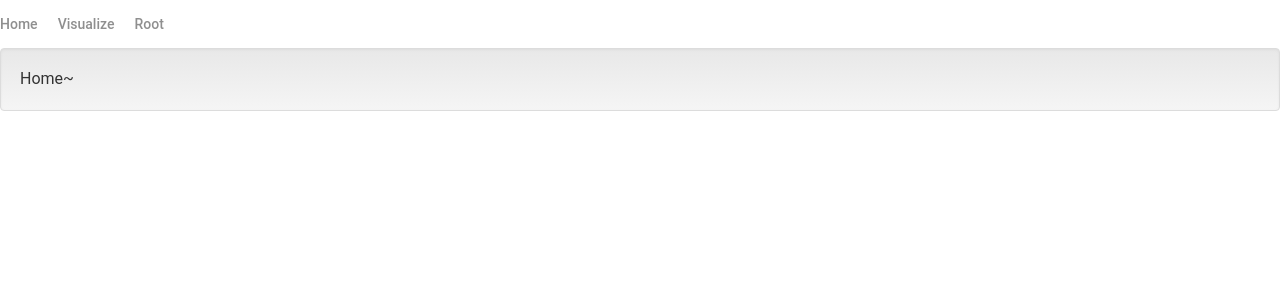
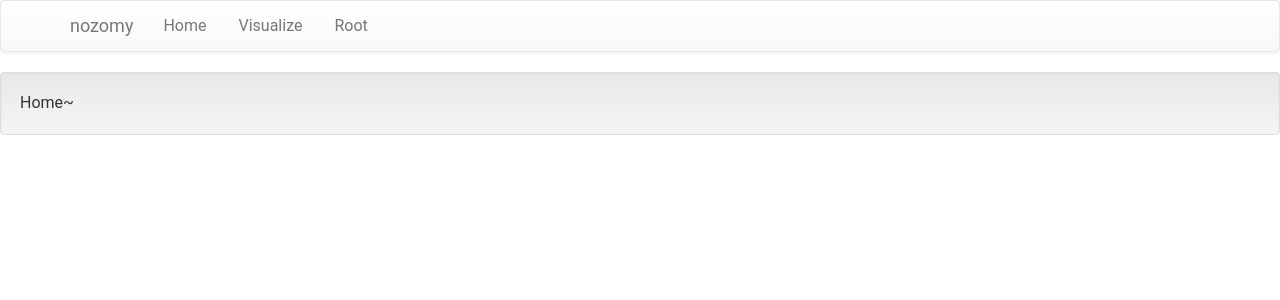
Before and after one commit to jasonyz500/nozomy-client-react, a React (Create React App) app: page / in a window 1280 px wide. Shown: the top 300 px of the page. Built offline with nearby package versions, Linux system fonts and the light colour scheme; no server answers.

Commit message:
use bootstrap for navbar

```diff
--- a/src/components/App.js
+++ b/src/components/App.js
@@ -1,10 +1,10 @@
 import React from 'react'
-import Navbar from './navbar/navbar'
+import Navigation from './navigation/navigation'
 import Main from './main'
 
 const App = () => (
   <div>
-    <Navbar />
+    <Navigation />
     <Main />
   </div>
 )
--- a/src/components/home.js
+++ b/src/components/home/index.js
@@ -1,6 +1,6 @@
 import React, { Component } from 'react';
 import { connect } from 'react-redux';
-import { fetchWeek } from '../actions';
+import { fetchWeek } from '../../actions';
 
 import moment from 'moment';
 
--- a/src/components/main.js
+++ b/src/components/main.js
@@ -1,8 +1,8 @@
 import React from 'react'
 import { Switch, Route } from 'react-router-dom'
-import Home from './home'
-import Visualize from './visualize'
-import Root from './root';
+import Home from './home/'
+import Visualize from './visualize/'
+import Root from './root/';
 
 const Main = () => (
   <main>
--- a/src/components/navbar/navbar.css
+++ /dev/null
@@ -1,22 +0,0 @@
-:host {
-  border: 0 solid #e1e1e1;
-  border-bottom-width: 1px;
-  display: block;
-  height: 48px;
-  padding: 0 16px;
-}
-
-nav a {
-  color: #8f8f8f;
-  font-size: 14px;
-  font-weight: 500;
-  line-height: 48px;
-  margin-right: 20px;
-  text-decoration: none;
-  vertical-align: middle;
-  cursor: pointer;
-}
-
-nav a.router-link-active {
-  color: #106cc8;
-}
--- a/src/components/navbar/navbar.js
+++ /dev/null
@@ -1,16 +0,0 @@
-import React from 'react'
-import { Link } from 'react-router-dom'
-
-import './navbar.css';
-
-const Navbar = () => (
-  <header>
-    <nav>
-      <Link to='/'>Home</Link>
-      <Link to='/visualize'>Visualize</Link>
-      <Link to='/root'>Root</Link>
-    </nav>
-  </header>
-)
-
-export default Navbar
--- /dev/null
+++ b/src/components/navigation/navigation.js
@@ -0,0 +1,22 @@
+import React from 'react'
+import { Link } from 'react-router-dom'
+import { Navbar, Nav, NavItem } from 'react-bootstrap';
+
+// import './navigation.css';
+
+const Navigation = () => (
+  <Navbar>
+    <Navbar.Header>
+      <Navbar.Brand>
+        <Link to='/'>nozomy</Link>
+      </Navbar.Brand>
+    </Navbar.Header>
+    <Nav bsStyle="pills">
+      <NavItem href='/'>Home</NavItem>
+      <NavItem href='/visualize'>Visualize</NavItem>
+      <NavItem href='/root'>Root</NavItem>
+    </Nav>
+  </Navbar>
+)
+
+export default Navigation
```
Also changed, not shown: src/components/root/index.js (renamed from src/components/root.js), src/components/root/logo.svg (renamed from src/components/logo.svg), src/components/root/root.css (renamed from src/components/root.css), src/components/visualize/index.js (renamed from src/components/visualize.js), 1 other file (tests, documents, lock files or other folders).
